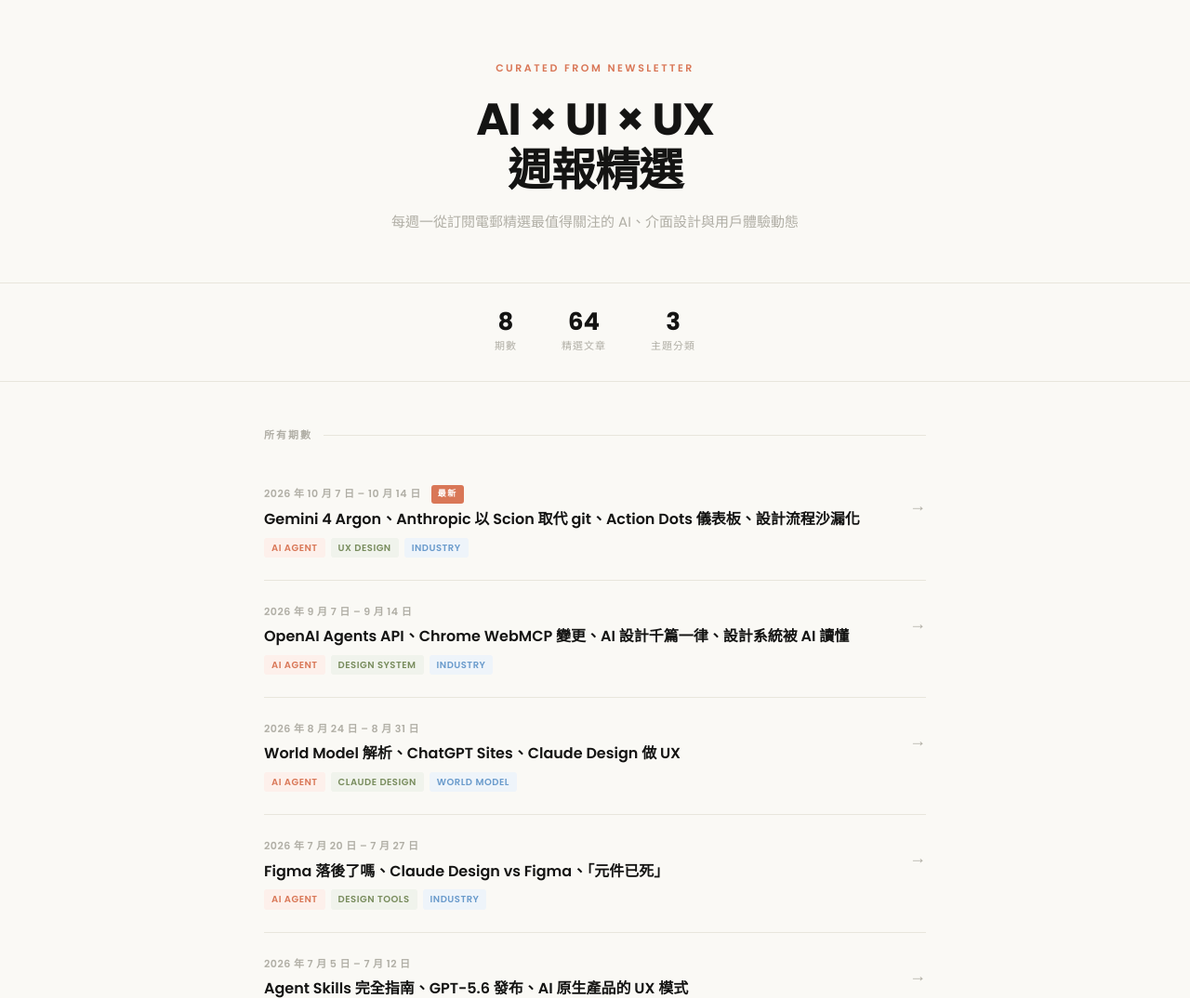
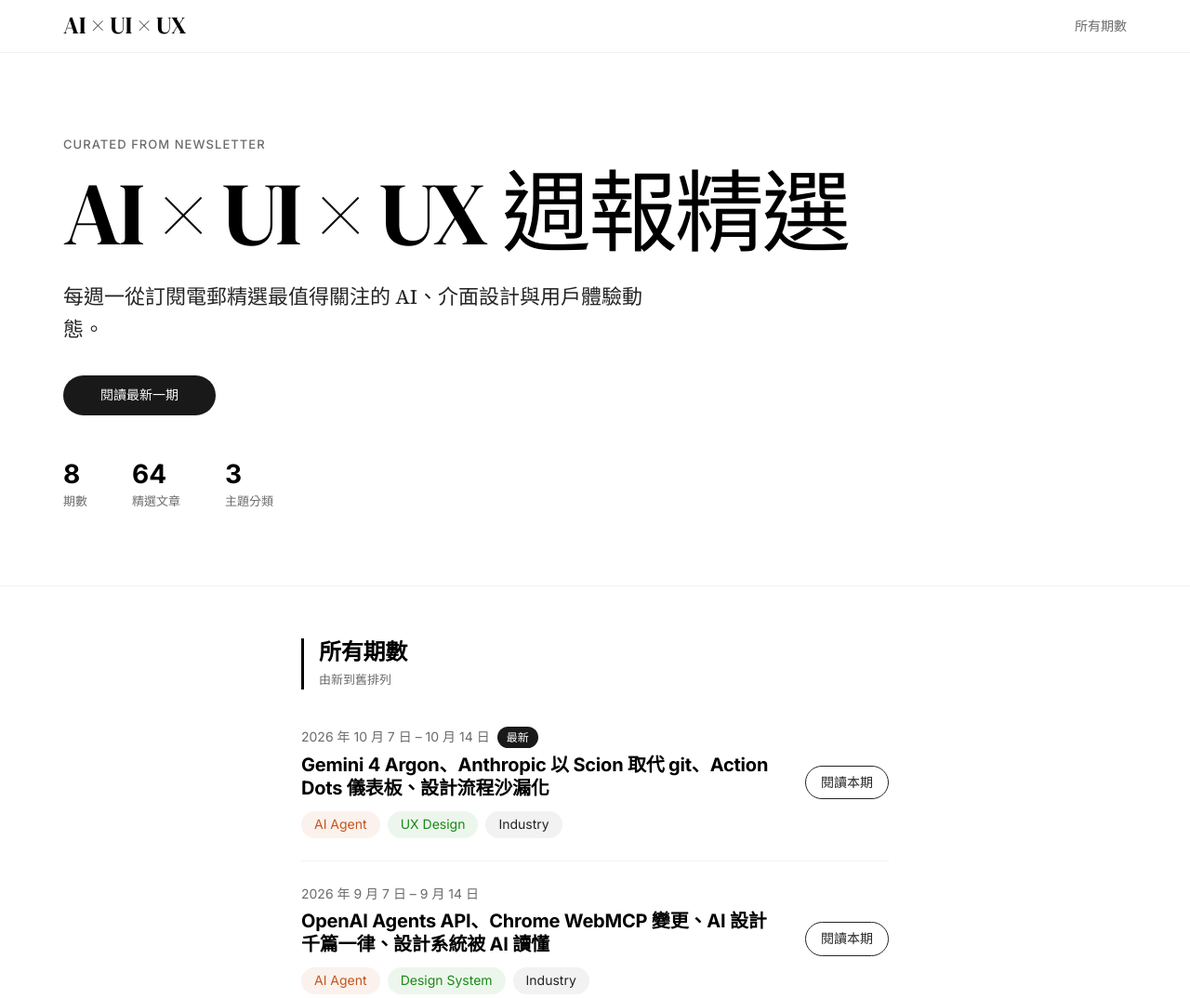
Before and after one commit to maolahdesign/weekly-digest, a plain HTML site: page index.html in a window 1280 px wide. Shown: the top 1074 px of the page at 93% size. Drawn offline with Linux system fonts and the light colour scheme.

Commit message:
style: redesign index page in Medium-style
Co-Authored-By: Claude Opus 5.5 <noreply@anthropic.com>

```diff
--- a/index.html
+++ b/index.html
@@ -1,243 +1,112 @@
 <!DOCTYPE html>
-<html lang="zh-TW">
+<html lang="zh-Hant">
 <head>
 <meta charset="UTF-8">
 <meta name="viewport" content="width=device-width, initial-scale=1.0">
 <title>AI × UI × UX 週報</title>
 <link rel="preconnect" href="https://fonts.googleapis.com">
-  <link href="https://fonts.googleapis.com/css2?family=Poppins:wght@400;500;600;700&family=Lora:ital,wght@0,400;0,500;1,400&display=swap" rel="stylesheet">
+<link rel="preconnect" href="https://fonts.gstatic.com" crossorigin>
+<link href="https://fonts.googleapis.com/css2?family=DM+Serif+Display&family=Inter:wght@400;500;700&family=Source+Serif+4:wght@400;700&display=swap" rel="stylesheet">
 <style>
   :root {
-      --dark:       #141413;
-      --light:      #faf9f5;
-      --mid-gray:   #b0aea5;
-      --light-gray: #e8e6dc;
-      --orange:     #d97757;
-      --blue:       #6a9bcc;
-      --green:      #788c5d;
+    --black: #000000; --text: #242424; --text-soft: #6b6b6b; --text-faint: #a8a8a8;
+    --bg: #ffffff; --divider: #f2f2f2; --tag-bg: #f2f2f2; --btn-bg: #191919; --btn-text: #ffffff;
+    --medium-green: #1a8917;
+    --accent-ai: #c4561d; --accent-ai-tint: rgba(196, 86, 29, 0.08);
+    --accent-ux: var(--medium-green); --accent-ux-tint: rgba(26, 137, 23, 0.08);
+    --font-ui: "Inter", "Noto Sans TC", "Helvetica Neue", Helvetica, Arial, sans-serif;
+    --font-body: "Source Serif 4", "Noto Serif TC", Georgia, Cambria, "Times New Roman", serif;
+    --font-display: "DM Serif Display", "Noto Serif TC", Georgia, serif;
+    --fs-hero: clamp(48px, 9vw, 96px); --fs-subtitle: 22px; --fs-section-title: 24px;
+    --fs-story-title: 20px; --fs-body: 20px; --fs-summary: 16px; --fs-ui: 14px; --fs-meta: 13px; --fs-tag: 14px;
+    --fw-regular: 400; --fw-medium: 500; --fw-bold: 700;
+    --lh-hero: 1.0; --lh-heading: 1.25; --lh-body: 1.6; --lh-summary: 1.5;
+    --ls-hero: -0.03em; --ls-heading: -0.01em;
+    --column: 680px; --page-width: 1192px; --topbar-height: 57px; --gutter: 24px;
+    --space-xs: 8px; --space-sm: 16px; --space-md: 24px; --space-lg: 32px; --space-xl: 48px; --space-2xl: 56px;
+    --border-line: 1px solid var(--divider); --border-accent-width: 3px; --radius-pill: 99em;
+    --btn-padding: 10px 40px; --btn-sm-padding: 6px 16px; --tag-padding: 6px 14px;
+    --transition: 0.2s ease;
   }
-
-    * { box-sizing: border-box; margin: 0; padding: 0; }
-
-    body {
-      background: var(--light);
-      color: var(--dark);
-      font-family: 'Lora', Georgia, serif;
-      font-size: 15px;
-      line-height: 1.75;
-      min-height: 100vh;
-    }
-
-    /* ── Header ── */
-    header {
-      border-bottom: 1px solid var(--light-gray);
-      padding: 64px 24px 52px;
-      text-align: center;
-    }
-
-    .eyebrow {
-      font-family: 'Poppins', Arial, sans-serif;
-      font-size: 11px;
-      font-weight: 600;
-      letter-spacing: 2.5px;
-      text-transform: uppercase;
-      color: var(--orange);
-      margin-bottom: 18px;
-    }
-
-    h1 {
-      font-family: 'Poppins', Arial, sans-serif;
-      font-size: clamp(28px, 5vw, 48px);
-      font-weight: 700;
-      letter-spacing: -1px;
-      line-height: 1.15;
-      margin-bottom: 14px;
-    }
-
-    .header-desc {
-      font-size: 15px;
-      color: var(--mid-gray);
-      font-family: 'Poppins', Arial, sans-serif;
-      max-width: 460px;
-      margin: 0 auto;
-    }
-
-    /* ── Stats Bar ── */
-    .stats-bar {
-      display: flex;
-      justify-content: center;
-      gap: 48px;
-      padding: 28px 24px;
-      border-bottom: 1px solid var(--light-gray);
-    }
-
-    .stat {
-      text-align: center;
-    }
-
-    .stat-num {
-      font-family: 'Poppins', Arial, sans-serif;
-      font-size: 26px;
-      font-weight: 700;
-      color: var(--dark);
-      line-height: 1;
-    }
-
-    .stat-label {
-      font-family: 'Poppins', Arial, sans-serif;
-      font-size: 11px;
-      font-weight: 500;
-      letter-spacing: 1px;
-      text-transform: uppercase;
-      color: var(--mid-gray);
-      margin-top: 4px;
-    }
-
-    /* ── Container ── */
-    .container {
-      max-width: 760px;
-      margin: 0 auto;
-      padding: 0 24px;
-    }
-
-    .section-label {
-      font-family: 'Poppins', Arial, sans-serif;
-      font-size: 11px;
-      font-weight: 600;
-      letter-spacing: 2px;
-      text-transform: uppercase;
-      color: var(--mid-gray);
-      padding: 48px 0 20px;
-      display: flex;
-      align-items: center;
-      gap: 12px;
-    }
-
-    .section-label::after {
-      content: '';
-      flex: 1;
-      height: 1px;
-      background: var(--light-gray);
-    }
-
-    /* ── Issue Card ── */
-    .issue-card {
-      display: grid;
-      grid-template-columns: 1fr auto;
-      gap: 16px;
-      align-items: start;
-      padding: 24px 0;
-      border-bottom: 1px solid var(--light-gray);
-      text-decoration: none;
-      color: inherit;
-      transition: opacity 0.15s;
-    }
-
-    .issue-card:hover { opacity: 0.72; }
-    .issue-card:last-child { border-bottom: none; }
-
-    .issue-date {
-      font-family: 'Poppins', Arial, sans-serif;
-      font-size: 11px;
-      font-weight: 600;
-      letter-spacing: 0.5px;
-      color: var(--mid-gray);
-      margin-bottom: 6px;
-    }
-
-    .issue-title {
-      font-family: 'Poppins', Arial, sans-serif;
-      font-size: 16px;
-      font-weight: 600;
-      color: var(--dark);
-      line-height: 1.4;
-      margin-bottom: 8px;
-    }
-
-    .issue-tags {
-      display: flex;
-      gap: 6px;
-      flex-wrap: wrap;
-    }
-
-    .tag {
-      font-family: 'Poppins', Arial, sans-serif;
-      font-size: 10px;
-      font-weight: 600;
-      letter-spacing: 0.5px;
-      text-transform: uppercase;
-      padding: 2px 8px;
-      border-radius: 3px;
-    }
-
-    .tag-orange { background: #fdf0eb; color: var(--orange); }
-    .tag-blue   { background: #eef4fa; color: var(--blue); }
-    .tag-green  { background: #f0f3ec; color: var(--green); }
-
-    .issue-arrow {
-      font-size: 18px;
-      color: var(--mid-gray);
-      padding-top: 6px;
-      flex-shrink: 0;
-    }
-
-    /* ── Latest Badge ── */
-    .latest-badge {
-      display: inline-block;
-      font-family: 'Poppins', Arial, sans-serif;
-      font-size: 9px;
-      font-weight: 700;
-      letter-spacing: 1.5px;
-      text-transform: uppercase;
-      color: white;
-      background: var(--orange);
-      padding: 2px 7px;
-      border-radius: 3px;
-      margin-left: 8px;
-      vertical-align: middle;
-    }
-
-    /* ── Empty State ── */
-    .coming-soon {
-      padding: 32px 0;
-      color: var(--mid-gray);
-      font-family: 'Poppins', Arial, sans-serif;
-      font-size: 13px;
-      font-style: italic;
-    }
-
-    /* ── Footer ── */
-    footer {
-      border-top: 1px solid var(--light-gray);
-      margin-top: 64px;
-      padding: 32px 24px;
-      text-align: center;
-      font-family: 'Poppins', Arial, sans-serif;
-      font-size: 12px;
-      color: var(--mid-gray);
-    }
-
-    footer a {
-      color: var(--mid-gray);
-      text-decoration: none;
-    }
-    footer a:hover { color: var(--orange); }
-
-    @media (max-width: 540px) {
-      .stats-bar { gap: 24px; }
-      .issue-card { grid-template-columns: 1fr; }
-      .issue-arrow { display: none; }
+  * { box-sizing: border-box; }
+  body { margin: 0; background: var(--bg); color: var(--text); font-family: var(--font-body);
+         font-size: var(--fs-body); line-height: var(--lh-body); -webkit-font-smoothing: antialiased; }
+  .topbar { position: sticky; top: 0; z-index: 10; background: var(--bg); height: var(--topbar-height); border-bottom: var(--border-line); }
+  .topbar-inner { max-width: var(--page-width); height: 100%; margin: 0 auto; padding: 0 var(--gutter);
+                  display: flex; align-items: center; justify-content: space-between; }
+  .brand { font-family: var(--font-display); font-size: 26px; color: var(--black); text-decoration: none; }
+  .topbar-link { font-family: var(--font-ui); font-size: var(--fs-ui); color: var(--text-soft); text-decoration: none; transition: color var(--transition); }
+  .topbar-link:hover { color: var(--text); }
+  .hero { border-bottom: var(--border-line); }
+  .hero-inner { max-width: var(--page-width); margin: 0 auto; padding: 88px var(--gutter) 80px; }
+  .eyebrow { font-family: var(--font-ui); font-size: var(--fs-meta); font-weight: var(--fw-medium); letter-spacing: 0.08em;
+             text-transform: uppercase; color: var(--text-soft); margin: 0 0 var(--space-sm); }
+  .hero h1 { font-family: var(--font-display); font-weight: var(--fw-regular); font-size: var(--fs-hero);
+             line-height: var(--lh-hero); letter-spacing: var(--ls-hero); color: var(--black); margin: 0 0 var(--space-md); }
+  .hero-sub { font-size: var(--fs-subtitle); color: var(--text); margin: 0 0 var(--space-lg); max-width: 640px; }
+  .btn-primary { display: inline-block; font-family: var(--font-ui); font-size: var(--fs-ui); font-weight: var(--fw-medium);
+                 background: var(--btn-bg); color: var(--btn-text); padding: var(--btn-padding);
+                 border-radius: var(--radius-pill); text-decoration: none; transition: opacity var(--transition); }
+  .btn-primary:hover { opacity: 0.85; }
+  .stats-bar { display: flex; gap: var(--space-xl); margin-top: var(--space-xl); font-family: var(--font-ui); }
+  .stat-num { font-size: 28px; font-weight: var(--fw-bold); color: var(--black); line-height: 1.1; }
+  .stat-label { font-size: var(--fs-meta); color: var(--text-soft); margin-top: 4px; }
+  main { max-width: var(--column); margin: 0 auto; padding: var(--space-2xl) var(--gutter) var(--space-xl); }
+  .section-head { border-left: var(--border-accent-width) solid var(--black); padding-left: var(--space-sm); margin-bottom: var(--space-sm); }
+  .section-title { font-family: var(--font-ui); font-size: var(--fs-section-title); font-weight: var(--fw-bold);
+                   letter-spacing: var(--ls-heading); color: var(--black); margin: 0; line-height: var(--lh-heading); }
+  .section-desc { font-family: var(--font-ui); font-size: var(--fs-meta); color: var(--text-soft); margin: 4px 0 0; }
+  .issue-card { display: grid; grid-template-columns: 1fr auto; gap: var(--space-md); align-items: center;
+                padding: var(--space-md) 0; border-bottom: var(--border-line); text-decoration: none; color: inherit; }
+  .issue-card:last-of-type { border-bottom: none; }
+  .issue-date { font-family: var(--font-ui); font-size: var(--fs-ui); color: var(--text-soft); margin-bottom: 6px;
+                display: flex; align-items: center; gap: var(--space-xs); flex-wrap: wrap; }
+  .latest-badge { font-family: var(--font-ui); font-size: 12px; font-weight: var(--fw-medium); background: var(--btn-bg);
+                  color: var(--btn-text); padding: 2px 10px; border-radius: var(--radius-pill); }
+  .issue-title { font-family: var(--font-ui); font-weight: var(--fw-bold); font-size: var(--fs-story-title);
+                 line-height: var(--lh-heading); letter-spacing: var(--ls-heading); color: var(--black); margin-bottom: 12px; }
+  .issue-card:hover .issue-title { text-decoration: underline; }
+  .issue-tags { display: flex; flex-wrap: wrap; gap: var(--space-xs); }
+  .tag { font-family: var(--font-ui); font-size: var(--fs-tag); background: var(--tag-bg); color: var(--text);
+         padding: var(--tag-padding); border-radius: var(--radius-pill); line-height: 1.2; }
+  .tag-orange { background: var(--accent-ai-tint); color: var(--accent-ai); }
+  .tag-green { background: var(--accent-ux-tint); color: var(--accent-ux); }
+  .tag-blue { background: var(--tag-bg); color: var(--text); }
+  .issue-arrow { font-family: var(--font-ui); font-size: var(--fs-ui); color: var(--text); border: 1px solid var(--text);
+                 border-radius: var(--radius-pill); padding: var(--btn-sm-padding); white-space: nowrap;
+                 transition: background var(--transition), color var(--transition); }
+  .issue-card:hover .issue-arrow { background: var(--btn-bg); color: var(--btn-text); border-color: var(--btn-bg); }
+  footer { border-top: var(--border-line); text-align: center; padding: var(--space-lg) var(--gutter) var(--space-xl); font-family: var(--font-ui); }
+  .footer-text { font-size: var(--fs-ui); color: var(--text-soft); margin: 0; }
+  .footer-text a { color: var(--text-soft); text-decoration: none; }
+  .footer-text a:hover { color: var(--text); text-decoration: underline; }
+  .footer-name { font-size: var(--fs-meta); color: var(--text-faint); margin: var(--space-xs) 0 0; }
+  @media (max-width: 728px) {
+    body { font-size: 18px; line-height: 1.55; }
+    .hero-inner { padding: 56px var(--gutter) 48px; }
+    .stats-bar { gap: var(--space-lg); }
+    .issue-card { grid-template-columns: 1fr; gap: var(--space-sm); }
+    .issue-arrow { justify-self: start; }
+    .issue-title { font-size: 18px; }
+    .section-title { font-size: 22px; }
   }
 </style>
 </head>
 <body>
 
-<header>
+<div class="topbar">
+  <div class="topbar-inner">
+    <a class="brand" href="index.html">AI × UI × UX</a>
+    <a class="topbar-link" href="#issues">所有期數</a>
+  </div>
+</div>
+
+<header class="hero">
+  <div class="hero-inner">
     <p class="eyebrow">Curated from Newsletter</p>
-  <h1>AI × UI × UX<br>週報精選</h1>
-  <p class="header-desc">每週一從訂閱電郵精選最值得關注的 AI、介面設計與用戶體驗動態</p>
-</header>
-
+    <h1>AI × UI × UX 週報精選</h1>
+    <p class="hero-sub">每週一從訂閱電郵精選最值得關注的 AI、介面設計與用戶體驗動態。</p>
+    <a class="btn-primary" href="issues/2026-10-14.html">閱讀最新一期</a>
     <div class="stats-bar">
       <div class="stat">
         <div class="stat-num">8</div>
@@ -252,10 +121,14 @@
         <div class="stat-label">主題分類</div>
       </div>
     </div>
+  </div>
+</header>
 
-<div class="container">
-
-  <div class="section-label">所有期數</div>
+<main id="issues">
+  <div class="section-head">
+    <h2 class="section-title">所有期數</h2>
+    <p class="section-desc">由新到舊排列</p>
+  </div>
 
   <!-- Issue List — add new entries here each week -->
   <a class="issue-card" href="issues/2026-10-14.html">
@@ -268,9 +141,8 @@
         <span class="tag tag-blue">Industry</span>
       </div>
     </div>
-    <div class="issue-arrow">→</div>
+    <div class="issue-arrow">閱讀本期</div>
   </a>
-
   <a class="issue-card" href="issues/2026-09-14.html">
     <div>
       <div class="issue-date">2026 年 9 月 7 日 – 9 月 14 日</div>
@@ -281,9 +153,8 @@
         <span class="tag tag-blue">Industry</span>
       </div>
     </div>
-    <div class="issue-arrow">→</div>
+    <div class="issue-arrow">閱讀本期</div>
   </a>
-
   <a class="issue-card" href="issues/2026-08-31.html">
     <div>
       <div class="issue-date">2026 年 8 月 24 日 – 8 月 31 日</div>
@@ -294,9 +165,8 @@
         <span class="tag tag-blue">World Model</span>
       </div>
     </div>
-    <div class="issue-arrow">→</div>
+    <div class="issue-arrow">閱讀本期</div>
   </a>
-
   <a class="issue-card" href="issues/2026-07-27.html">
     <div>
       <div class="issue-date">2026 年 7 月 20 日 – 7 月 27 日</div>
@@ -307,9 +177,8 @@
         <span class="tag tag-blue">Industry</span>
       </div>
     </div>
-    <div class="issue-arrow">→</div>
+    <div class="issue-arrow">閱讀本期</div>
   </a>
-
   <a class="issue-card" href="issues/2026-07-12.html">
     <div>
       <div class="issue-date">2026 年 7 月 5 日 – 7 月 12 日</div>
@@ -320,9 +189,8 @@
         <span class="tag tag-blue">Figma</span>
       </div>
     </div>
-    <div class="issue-arrow">→</div>
+    <div class="issue-arrow">閱讀本期</div>
   </a>
-
   <a class="issue-card" href="issues/2026-07-06.html">
     <div>
       <div class="issue-date">2026 年 6 月 29 日 – 7 月 5 日</div>
@@ -333,9 +201,8 @@
         <span class="tag tag-orange">Claude</span>
       </div>
     </div>
-    <div class="issue-arrow">→</div>
+    <div class="issue-arrow">閱讀本期</div>
   </a>
-
   <a class="issue-card" href="issues/2026-06-30.html">
     <div>
       <div class="issue-date">2026 年 6 月 23 日 – 6 月 30 日</div>
@@ -346,9 +213,8 @@
         <span class="tag tag-orange">Local AI</span>
       </div>
     </div>
-    <div class="issue-arrow">→</div>
+    <div class="issue-arrow">閱讀本期</div>
   </a>
-
   <a class="issue-card" href="issues/2026-06-24.html">
     <div>
       <div class="issue-date">2026 年 6 月 18 日 – 6 月 24 日</div>
@@ -359,19 +225,15 @@
         <span class="tag tag-blue">Industry</span>
       </div>
     </div>
-    <div class="issue-arrow">→</div>
+    <div class="issue-arrow">閱讀本期</div>
   </a>
 
   <!-- Future issues will be added below automatically -->
-
-</div>
+</main>
 
 <footer>
-  <div class="container">
-    自動從訂閱電郵精選，每週一更新 &nbsp;·&nbsp;
-    <a href="https://github.com/maolahdesign/weekly-digest" target="_blank">GitHub</a>
-    &nbsp;·&nbsp; troiepan@gmail.com
-  </div>
+  <p class="footer-text">自動從訂閱電郵精選，每週一更新 · <a href="https://github.com/maolahdesign/weekly-digest" target="_blank" rel="noopener">GitHub</a> · troiepan@gmail.com</p>
+  <p class="footer-name">AI × UI × UX 週報精選</p>
 </footer>
 
 </body>
```
Lines whose indentation alone changed are shown as unchanged.
